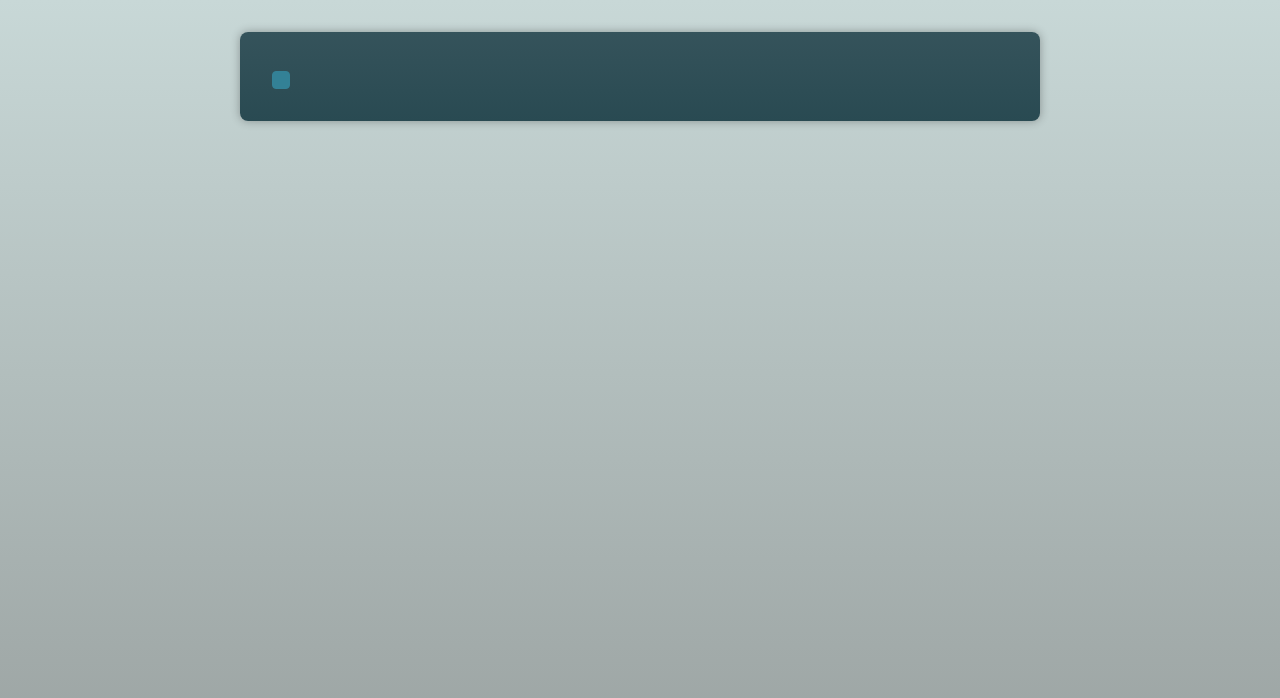
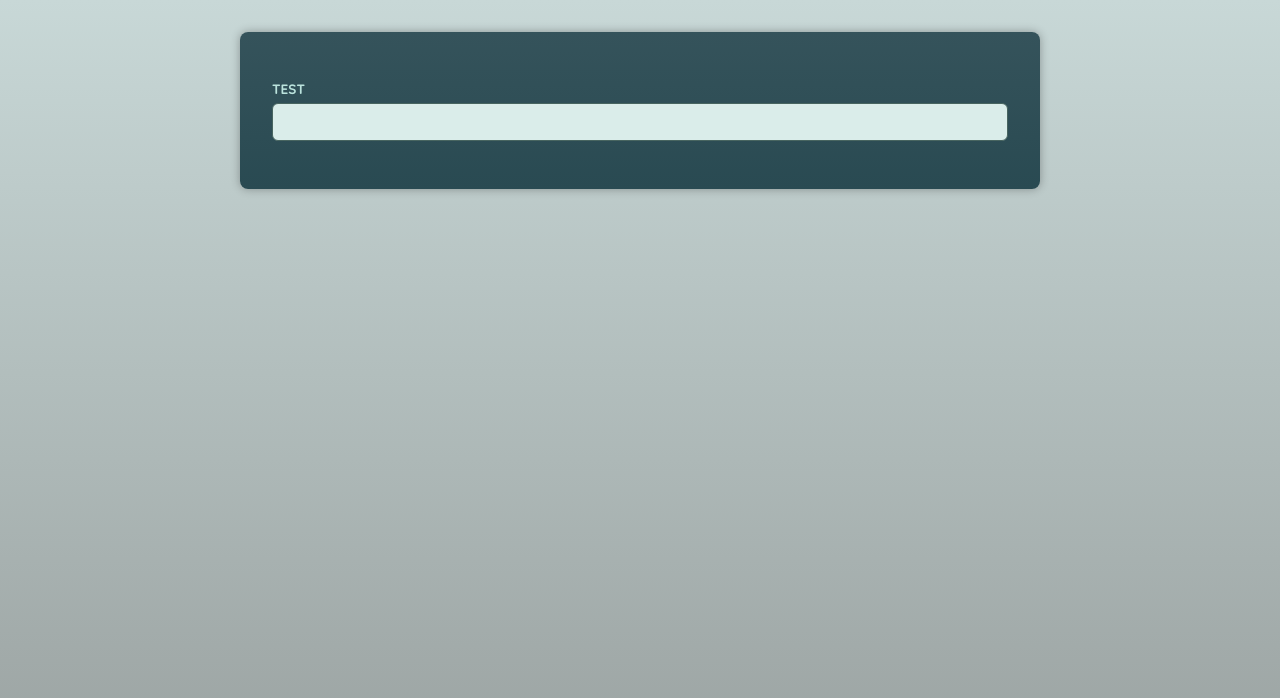
Before and after one commit to sujeet988/reactwithtypescript, a React (Vite) app: page / in a window 1280 px wide. Shown: the top 698 px of the page. Built offline with nearby package versions, Linux system fonts and the light colour scheme; a web font is replaced by a local one.

Commit message:
forward ref

```diff
--- a/src/App.tsx
+++ b/src/App.tsx
@@ -1,10 +1,12 @@
 
-import Button from './components/Button.tsx';
-import Container from './components/Container.tsx';
+import { useRef } from "react";
+import Input from "./components/Input";
+
 function App() {
+  const input =  useRef<HTMLInputElement>(null)
   return (
     <main>
-     <Container as={Button}/>
+    <Input label="Test" id="test" ref={input} />
     </main>
   );
 }
--- a/src/components/Input.tsx
+++ b/src/components/Input.tsx
@@ -1,4 +1,4 @@
-import { type ComponentPropsWithoutRef} from 'react';
+import { forwardRef, type ComponentPropsWithoutRef} from 'react';
 
 type InputProps =
 {
@@ -7,13 +7,16 @@
 
 } & ComponentPropsWithoutRef<'input'>;
 
-export default function Input({label,id,...props}:InputProps)
-{
-    return(
-     <p>
-        <label htmlFor ={id}>{label}</label>
-        <input id={id} {...props}></input>
-     </p>
+const Input = forwardRef<HTMLInputElement, InputProps>(function Input(
+  { label, id, ...props },
+  ref
+) {
+  return (
+    <p>
+      <label htmlFor={id}>{label}</label>
+      <input id={id} {...props} ref={ref} />
+    </p>
+  );
+});
 
-    );
-};
+export default Input;
```
